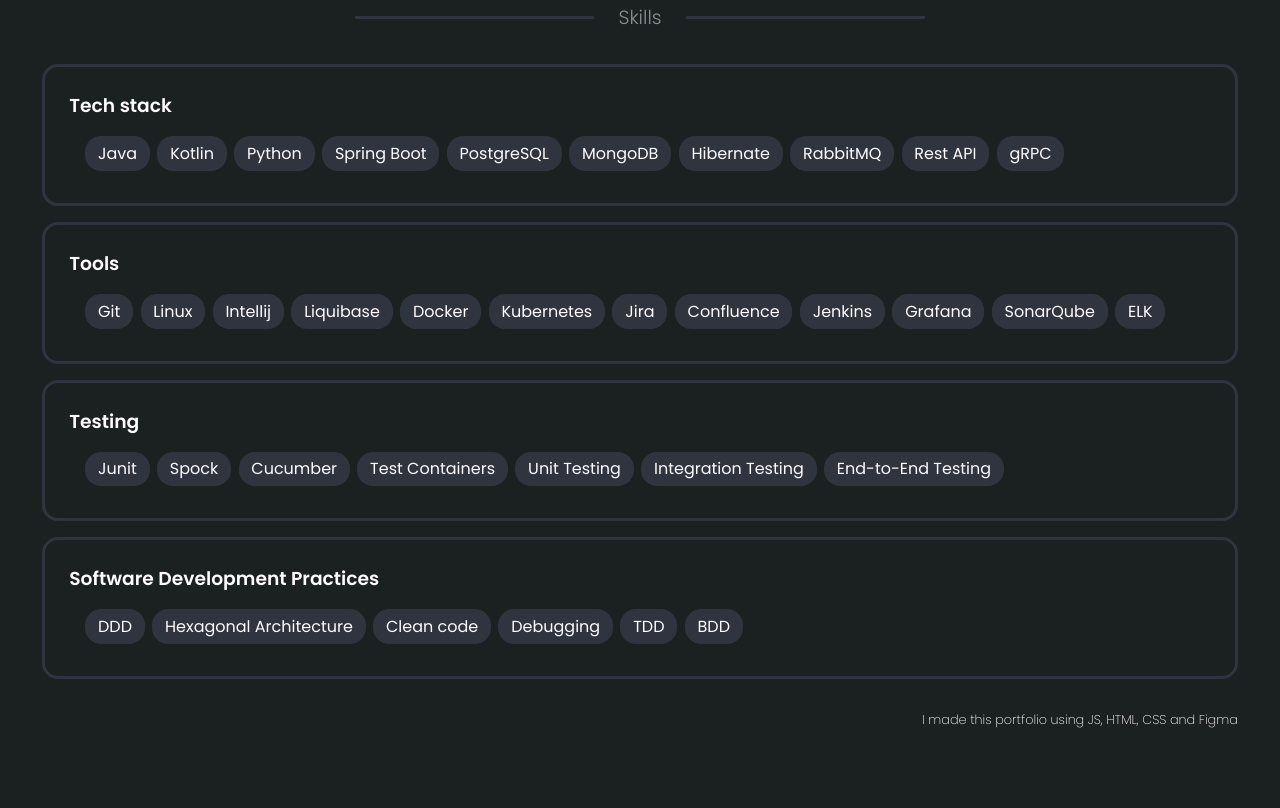
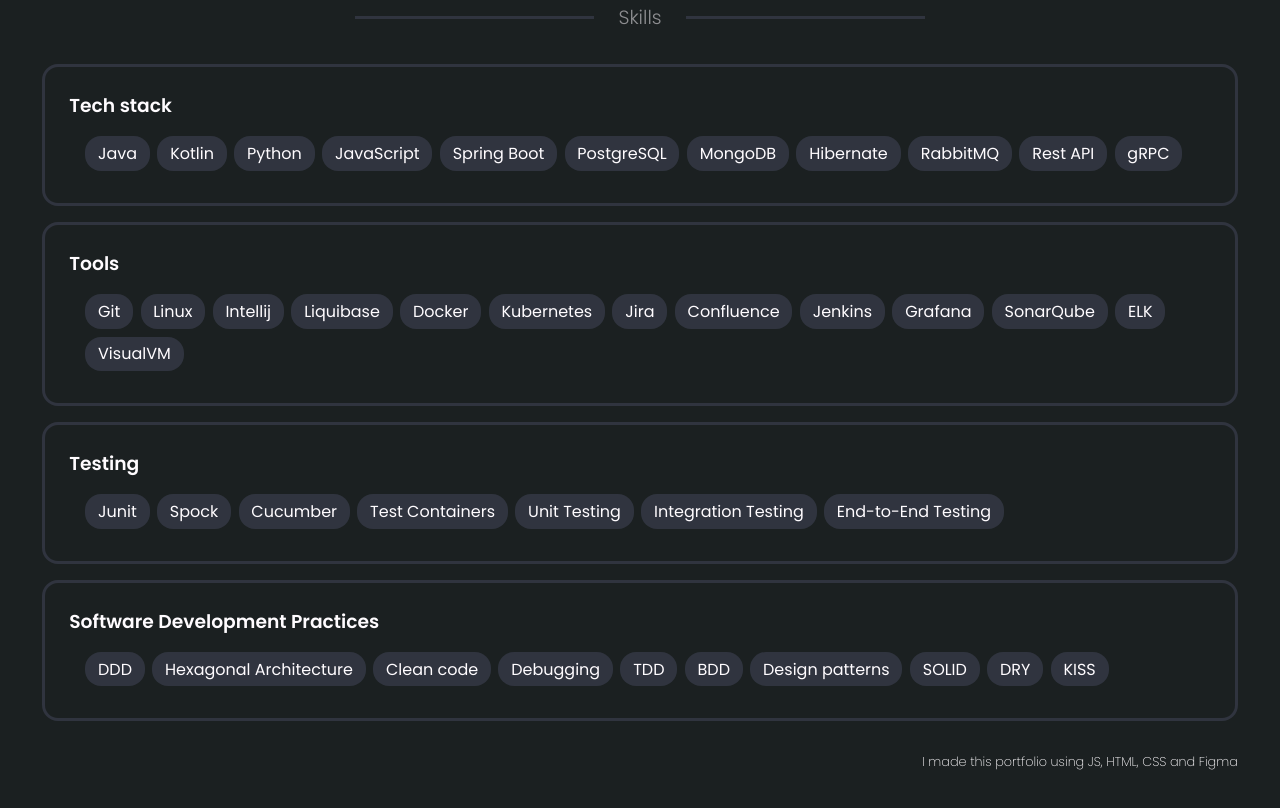
Before and after one commit to mrozowski/portfolio, a plain HTML site: page index.html in a window 1280 px wide. Shown: the part 2415-3223 px from the top of the page. Before the commit the page ends 3199 px from the top, so only its background shows below. Drawn offline with Linux system fonts and the light colour scheme.

Commit message:
update index.html

```diff
--- a/index.html
+++ b/index.html
@@ -242,6 +242,7 @@
                 <span class="skillB">Java</span>
                 <span class="skillB">Kotlin</span>
                 <span class="skillB">Python</span>
+                <span class="skillB">JavaScript</span>
                 <span class="skillB">Spring Boot</span>
                 <span class="skillB">PostgreSQL</span>
                 <span class="skillB">MongoDB</span>
@@ -267,6 +268,7 @@
                 <span class="skillB">Grafana</span>
                 <span class="skillB">SonarQube</span>
                 <span class="skillB">ELK</span>
+                <span class="skillB">VisualVM</span>
             </div>
         </div>
 
@@ -292,6 +294,10 @@
                 <span class="skillB">Debugging</span>
                 <span class="skillB">TDD</span>
                 <span class="skillB">BDD</span>
+                <span class="skillB">Design patterns</span>
+                <span class="skillB">SOLID</span>
+                <span class="skillB">DRY</span>
+                <span class="skillB">KISS</span>
             </div>
         </div>
     </div>
```
